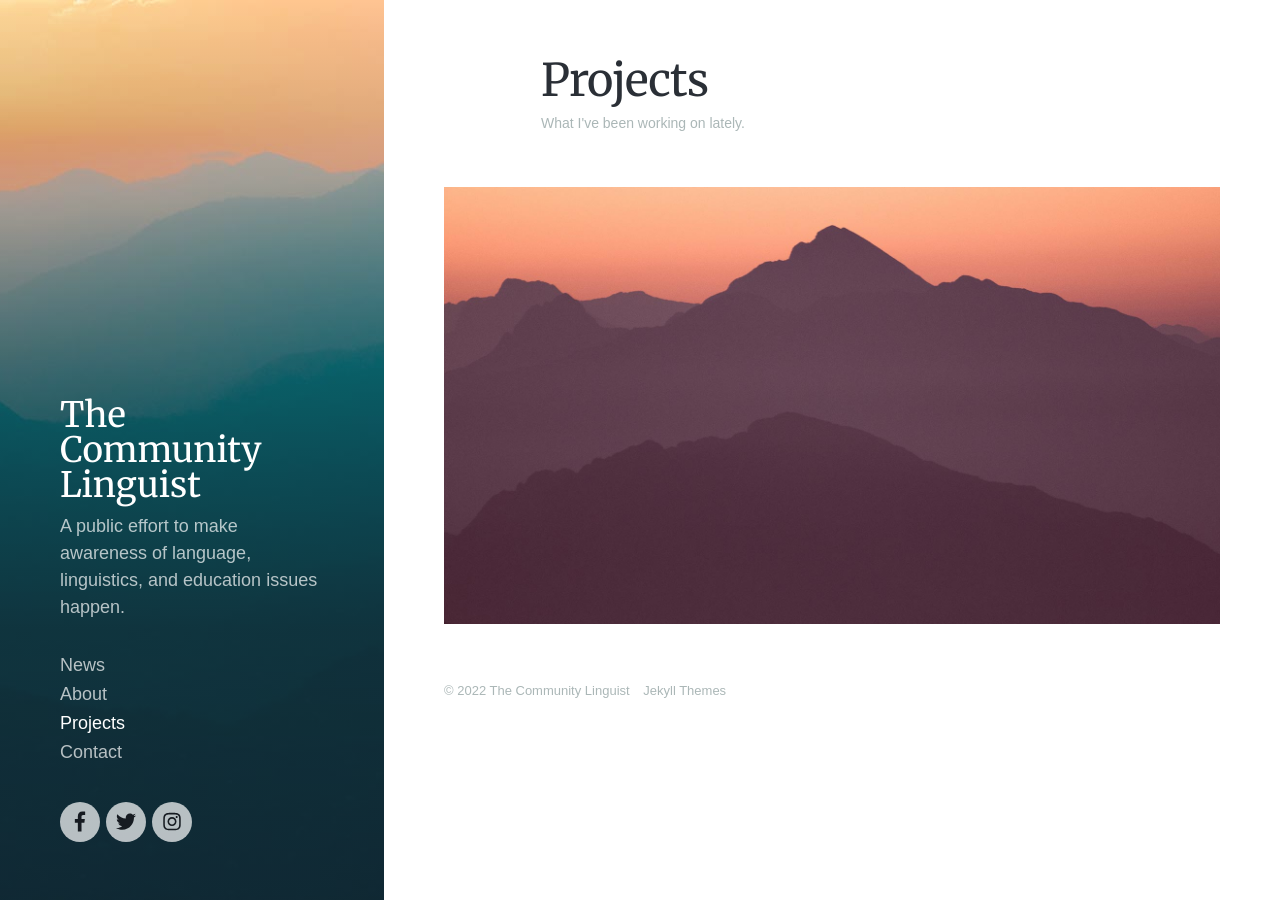
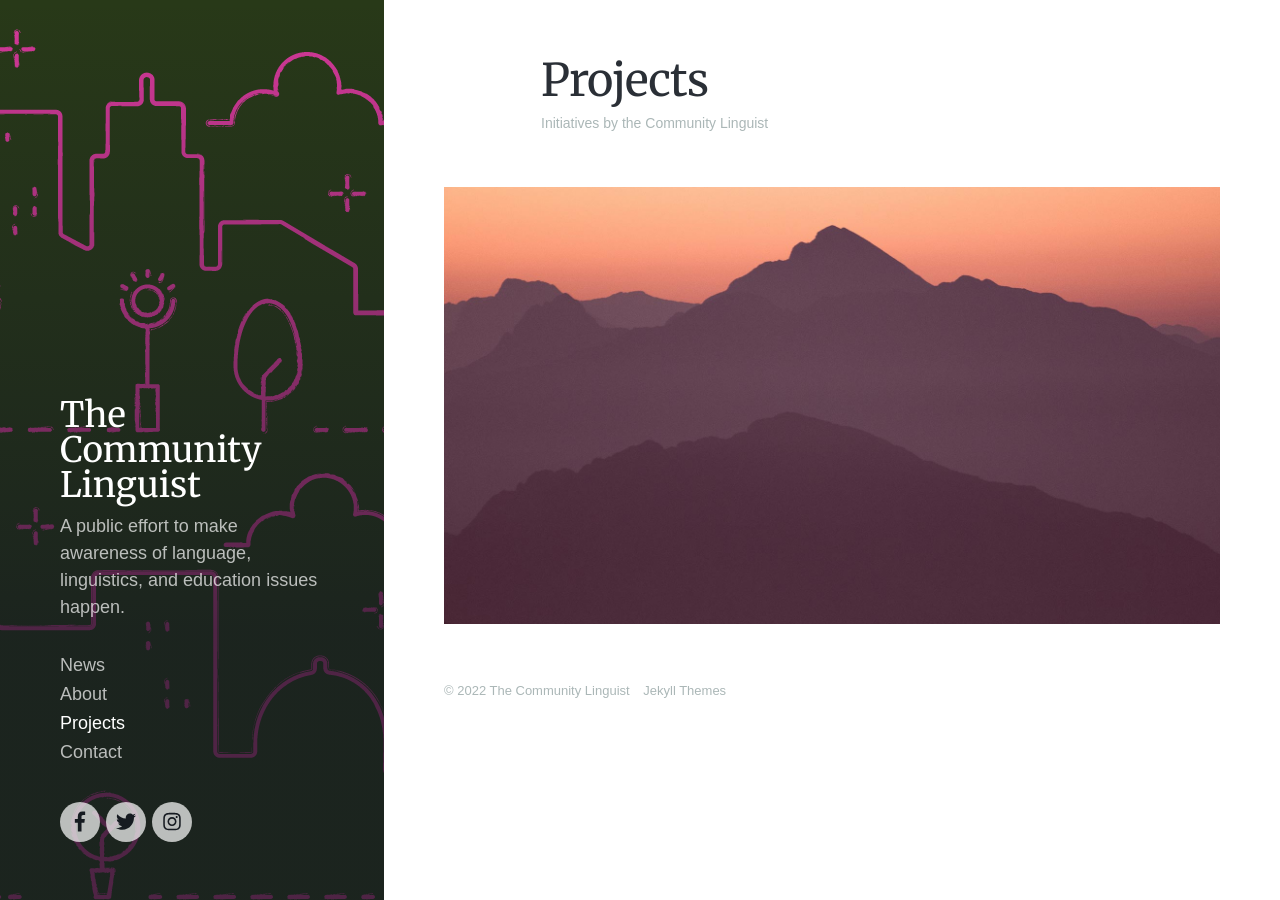
Before and after one commit to tclinguistics/tclinguistics.github.io, a Jekyll site: the page built from projects/index.html, in a window 1280 px wide. Built offline with Jekyll 4.4.1, drawn with Linux system fonts in a browser that asks for light colours; nearby versions of some CDN libraries; some web fonts are replaced.

Commit message:
Update index.html

```diff
--- a/projects/index.html
+++ b/projects/index.html
@@ -1,9 +1,9 @@
 ---
 layout: default
 title: Projects
-subtitle: What I've been working on lately.
-description: Journal is a stunning personal blog Jekyll theme with an image-focused design.
-featured_image: /images/demo/demo-landscape.jpg
+subtitle: Initiatives by the Community Linguist
+description: Science communication and research initiatives involving languages!
+featured_image: /images/tcl/landscape/landscape-4.png
 ---
 
 <section class="intro">
```
